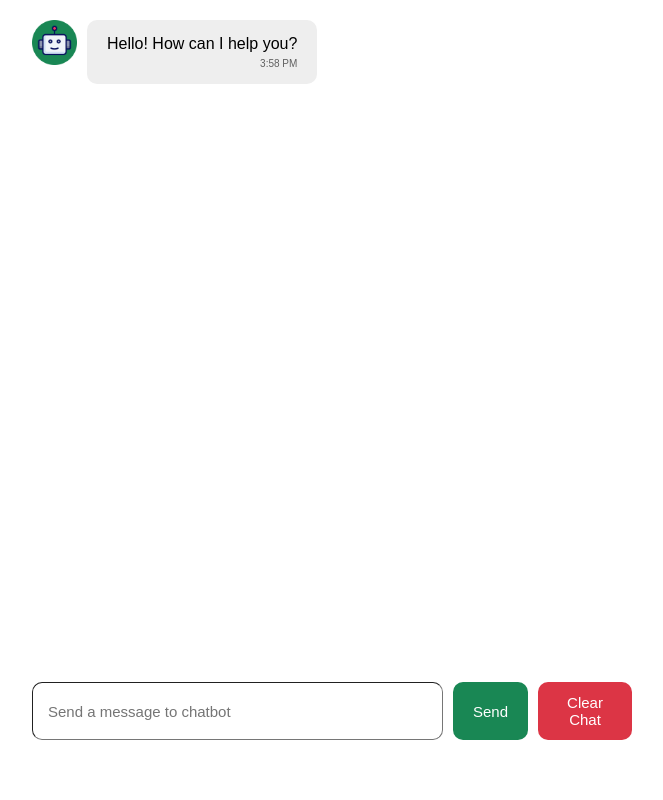
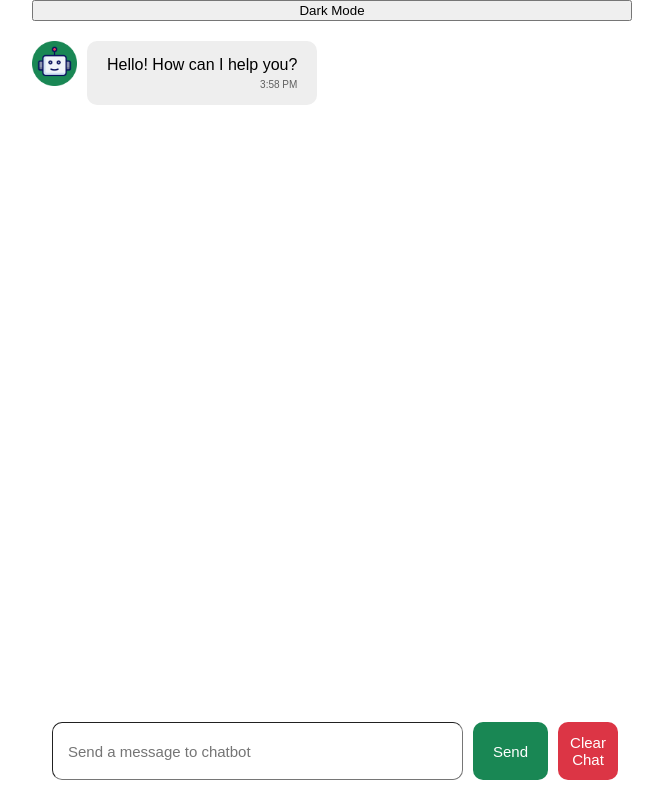
Before and after one commit to garimagc7/Chatbox, a React (Vite) app in the folder Chatbox-react/: page / in a window 1280 px wide. Shown: the whole page, without its empty margins (308-971 px from the left). Built offline with nearby package versions, Linux system fonts and the light colour scheme.

Commit message:
light dark mode

```diff
--- a/Chatbox-react/src/App.css
+++ b/Chatbox-react/src/App.css
@@ -1,4 +1,3 @@
-
 .send-button {
   background-color: rgb(25, 135, 84);
   color: white;
@@ -15,13 +14,12 @@
   border-radius: 10px;
   border-width: 1px;
   font-size: 15px;
-
   flex-grow: 1;
 }
 
 .chat-input-container {
   display: flex;
-  margin-bottom: 60px;
+  padding: 20px;
 }
 
 .app-container {
@@ -84,9 +82,16 @@
   font-size: 15px;
   cursor: pointer;
 }
+
 .typing-indicator {
   font-size: 14px;
   opacity: 0.6;
   margin-left: 10px;
   margin-bottom: 20px;
 }
+
+
+.app-container.dark-mode {
+  background-color: #181818;
+  color: rgb(20, 15, 15);
+}
--- a/Chatbox-react/src/App.jsx
+++ b/Chatbox-react/src/App.jsx
@@ -13,7 +13,6 @@ function App() {
       time: new Date(message.time)
     }));
   }
-
   return [
     {
       message: 'Hello! How can I help you?',
@@ -23,6 +22,7 @@ function App() {
     }
   ];
   });
+  const [darkMode, setDarkMode] = useState(false);
   const [isTyping, setIsTyping] = useState(false);
 
   useEffect(() => {
@@ -45,17 +45,27 @@ function App() {
   }
 
 return (
-    <div className = "app-container">
+  <div className={darkMode ? "app-container dark-mode" : "app-container"}>
+
+    <button
+      className="dark-mode-button"
+      onClick={() => setDarkMode(!darkMode)}
+    >
+      {darkMode ? 'Light Mode' : 'Dark Mode'}
+    </button>
+
     <ChatMessages
       chatMessages={chatMessages}
-        isTyping = {isTyping}
+      isTyping={isTyping}
     />
+
     <ChatInput
       chatMessages={chatMessages}
       setChatMessages={setChatMessages}
-        clearChat = { clearChat }
-        setIsTyping = {setIsTyping}
+      clearChat={clearChat}
+      setIsTyping={setIsTyping}
     />
+
   </div>
 );
 }
```
Lines whose indentation alone changed are shown as unchanged.
